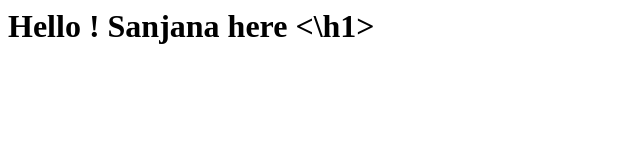
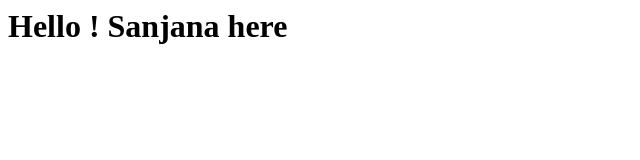
Before and after one commit to Sanjana1308/Sanjana1308.github.io, a plain HTML site: page index.html in a window 1280 px wide. Shown: the whole page, without its empty margins (0-640 px from the left). Drawn offline with Linux system fonts and the light colour scheme.

Commit message:
Update index.html

```diff
--- a/index.html
+++ b/index.html
@@ -1,2 +1,2 @@
 
-<h1> Hello ! Sanjana here <\h1>
+<h1> Hello ! Sanjana here </h1>
```
